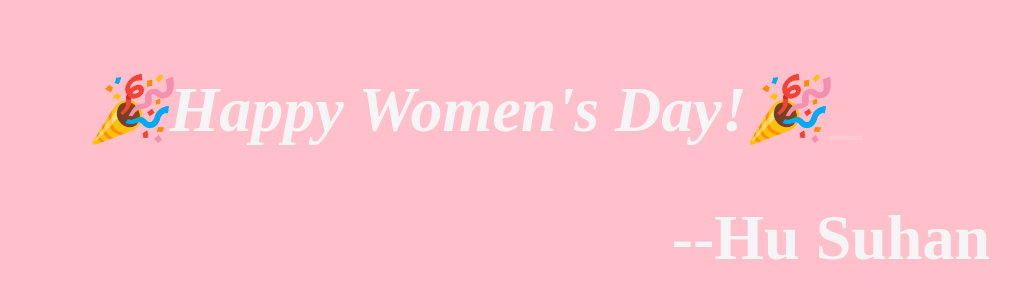
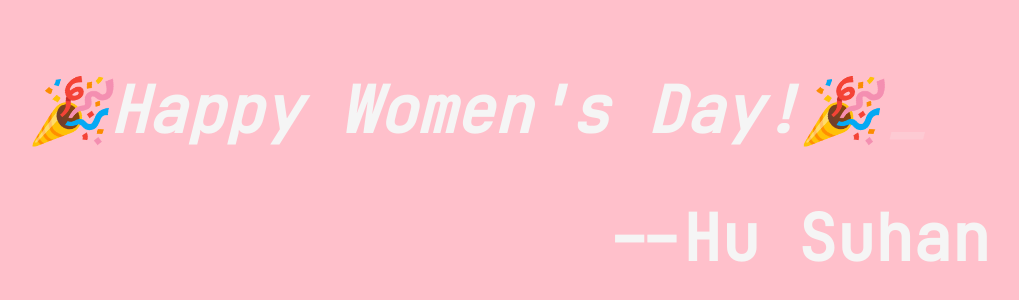
Before and after one commit to trinhcuong297/womens-day-card, a plain HTML site: page index.html in a window 1280 px wide. Shown: the part 290-590 px from the top of the page, without its empty margins (162-1181 px from the left). Drawn offline with nearby package versions, Linux system fonts and the light colour scheme.

Commit message:
Update index.html

```diff
--- a/index.html
+++ b/index.html
@@ -7,6 +7,10 @@
     <script type="text/javascript" src="https://cdn.bootcss.com/typed.js/2.0.5/typed.js"></script>
     <title>Document</title>
     <style>
+        @font-face{
+            font-family: "JetBrains Mono";
+            src: url("/webfonts/JetBrainsMono-Regular.woff2");
+        }
         * {
             margin: 0;
             padding: 0;
```
